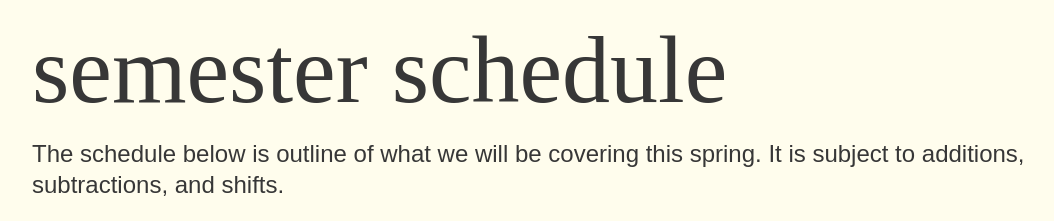
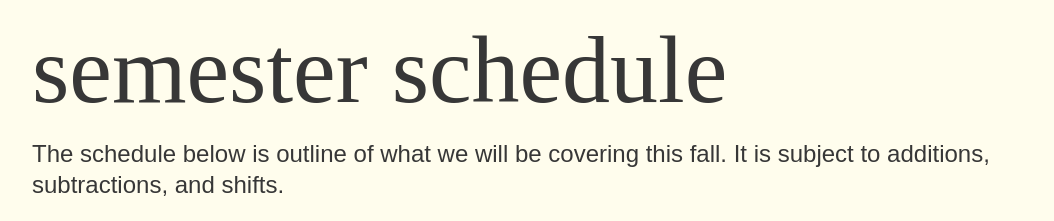
Before and after one commit to gmu-gd/publication25-fall, a plain HTML site: page index.html in a window 1280 px wide. Shown: the part 5880-6101 px from the top of the page, without its empty margins (108-1162 px from the left). Drawn offline with nearby package versions, Linux system fonts and the light colour scheme; a web font is replaced by a local one.

Commit message:
Update index.html

```diff
--- a/index.html
+++ b/index.html
@@ -88,7 +88,7 @@
       <p>Class is on Thursdays from 10:30–1:10. Most days we will meet for the entire time but some weeks we will have individual meetings or end early. Some classes will be work days so make sure to bring things to work on each class. Unless otherwise specified, all work is due at the beginning of class.</p>
       <p>A note—Time management is an important skill to master and should be worked on all your classes. Staying up all night working is not a badge of honor, it typically means you didn’t budget your time correctly. Staying up all night isn’t healthy and making sure you are keeping yourself healthy is your first priority.</p>
       <h2>semester schedule</h2>
-      <p>The schedule below is outline of what we will be covering this spring. It is subject to additions, subtractions, and shifts.</p>
+      <p>The schedule below is outline of what we will be covering this fall. It is subject to additions, subtractions, and shifts.</p>
       <h4>week 1</h4>
       <ul class="arrow">
         <li>In Class: Introduction, InDesign 1, Type Refresher, Book Covers</li>
```
